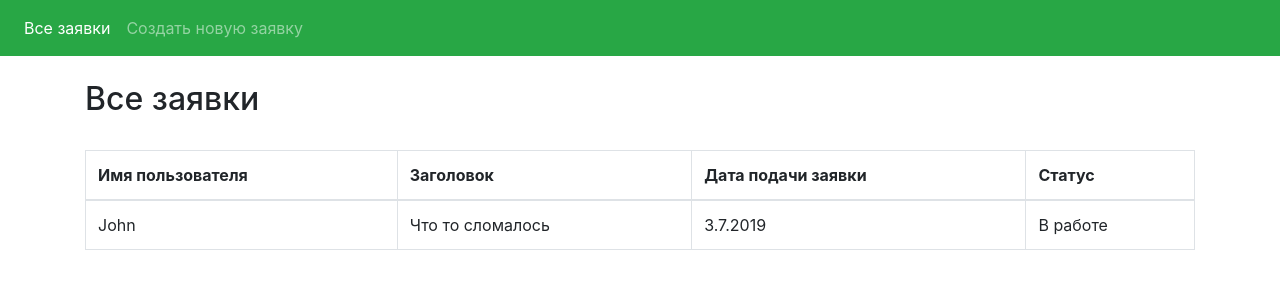
After one commit to MrFreemanS/helpdesk, a PHP site: page /userarea/userpage.php in a window 1280 px wide. The commit adds this page. Shown: the top 300 px of the page. Run offline with PHP 8.4, Linux system fonts and the light colour scheme.

Commit message:
autorization

```diff
--- a/userspage/newreq.php
+++ b/userarea/newreq.php
@@ -15,10 +15,10 @@
 
   <ul class="navbar-nav">
     <li class="nav-item">
-      <a class="nav-link" href="/userspage/index.php">Все заявки</a>
+      <a class="nav-link" href="/userarea/userpage.php">Все заявки</a>
     </li>
     <li class="nav-item active">
-      <a class="nav-link" href="/userspage/newreq.php">Создать новую заявку</a>
+      <a class="nav-link" href="/userarea/newreq.php">Создать новую заявку</a>
     </li>
   </ul>
 </nav>
--- /dev/null
+++ b/userarea/userpage.php
@@ -0,0 +1,50 @@
+<!DOCTYPE html>
+<html lang="ru">
+<head>
+  <title>Bootstrap Example</title>
+  <meta charset="utf-8">
+  <meta name="viewport" content="width=device-width, initial-scale=1">
+  <link rel="stylesheet" href="https://maxcdn.bootstrapcdn.com/bootstrap/4.3.1/css/bootstrap.min.css">
+  <script src="https://ajax.googleapis.com/ajax/libs/jquery/3.4.1/jquery.min.js"></script>
+  <script src="https://cdnjs.cloudflare.com/ajax/libs/popper.js/1.14.7/umd/popper.min.js"></script>
+  <script src="https://maxcdn.bootstrapcdn.com/bootstrap/4.3.1/js/bootstrap.min.js"></script>
+</head>
+<body>
+
+<nav class="navbar navbar-expand-sm bg-success navbar-dark">
+
+  <ul class="navbar-nav">
+    <li class="nav-item active">
+      <a class="nav-link" href="/userarea/userpage.php">Все заявки</a>
+    </li>
+    <li class="nav-item">
+      <a class="nav-link" href="/userarea/newreq.php">Создать новую заявку</a>
+    </li>
+  </ul>
+</nav>
+
+<div class="container">
+  <br>
+  <h2>Все заявки</h2>
+  <br>
+  <table class="table table-bordered">
+    <thead>
+      <tr>
+        <th>Имя пользователя</th>
+        <th>Заголовок</th>
+        <th>Дата подачи заявки</th>
+        <th>Статус</th>
+      </tr>
+    </thead>
+    <tbody>
+      <tr>
+        <td>John</td>
+        <td>Что то сломалось</td>
+        <td>3.7.2019</td>
+        <td>В работе</td>
+      </tr>
+    </tbody>
+  </table>
+</div>
+</body>
+</html>
```
Also changed, not shown: autorize.php (+15 -7 lines), index.php (+2 -6 lines), login.php (+3 -8 lines), adminarea/index.php (renamed from userspage/index.php).
